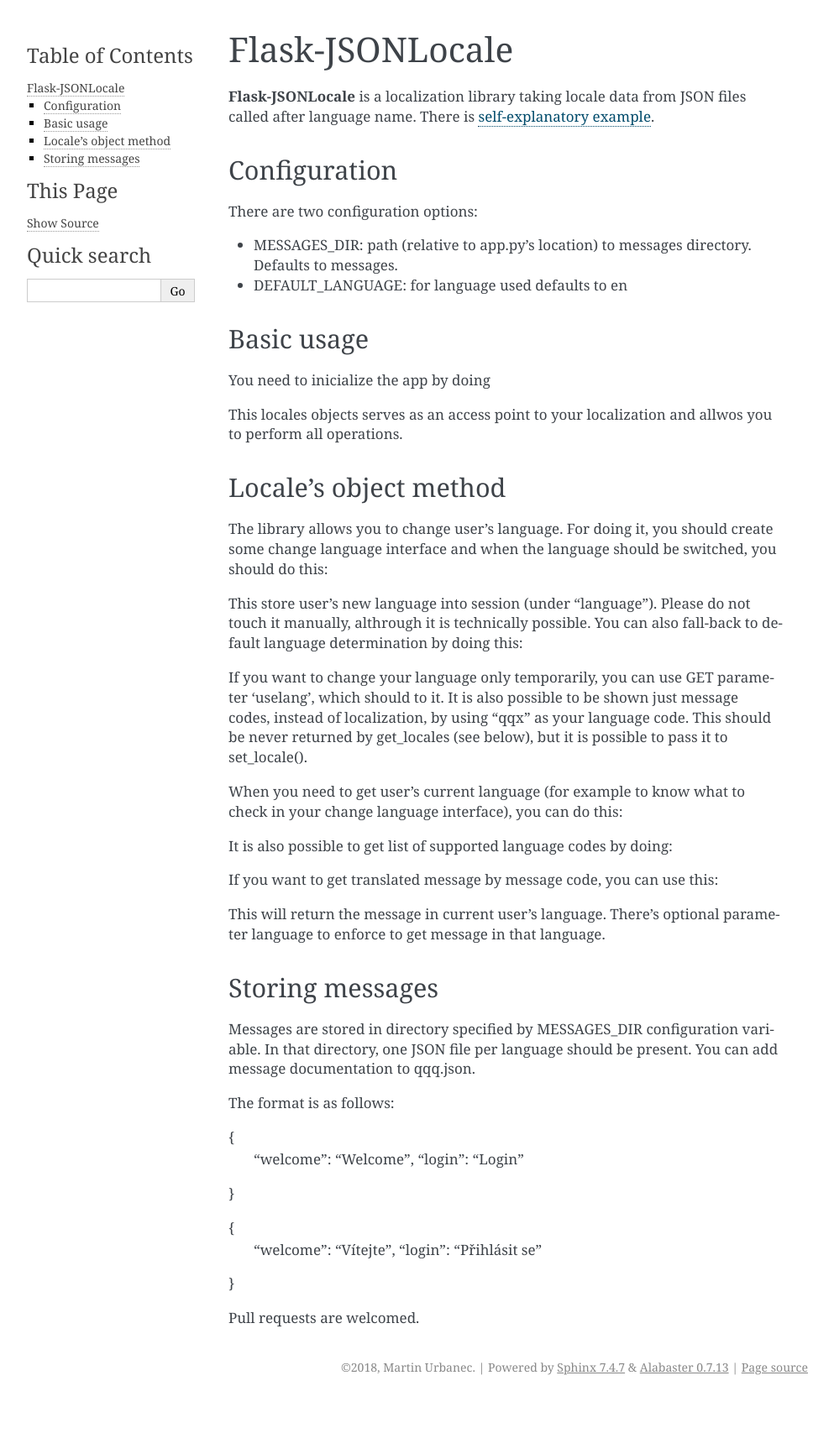
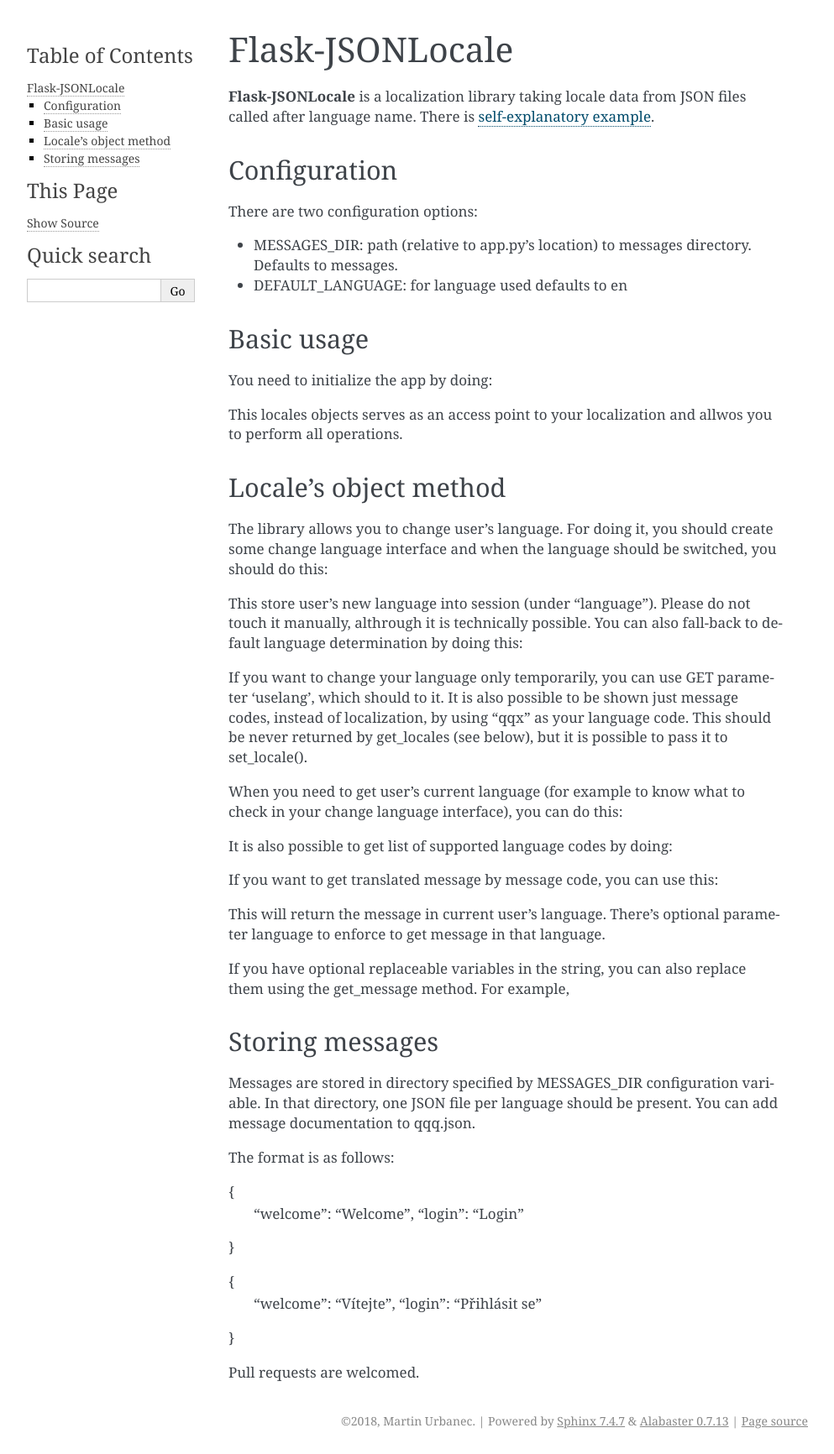
Before and after one commit to urbanecm/flask-jsonlocale, a Sphinx documentation site: the page built from docs/index.rst, in a window 1280 px wide. Shown: the whole page at 84% size, without its empty margins (148-1141 px from the left). Built offline with Sphinx 7.4.7, drawn with Linux system fonts in a browser that asks for light colours; before the commit the page ends 1668 px from its top, so only the background shows below that.

Commit message:
Document change

```diff
--- a/docs/index.rst
+++ b/docs/index.rst
@@ -13,7 +13,7 @@
 
 Basic usage
 ^^^^^^^^^^^^^^^^^^
-You need to inicialize the app by doing
+You need to initialize the app by doing:
 
 .. code-block::python
 
@@ -68,6 +68,14 @@
     >>> locales.get_message('welcome', langauge='en')
     'Welcome'
 
+If you have optional replaceable variables in the string, you can also replace them using the get_message method. For example,
+
+.. code-block::python
+
+    # hello is defined as 'hello {name}'
+    >>> locales.get_message('hello',name='user')
+    'hello user'
+
 Storing messages
 ^^^^^^^^^^^^^^^^^^^^^^^^^^^^^
 
```
